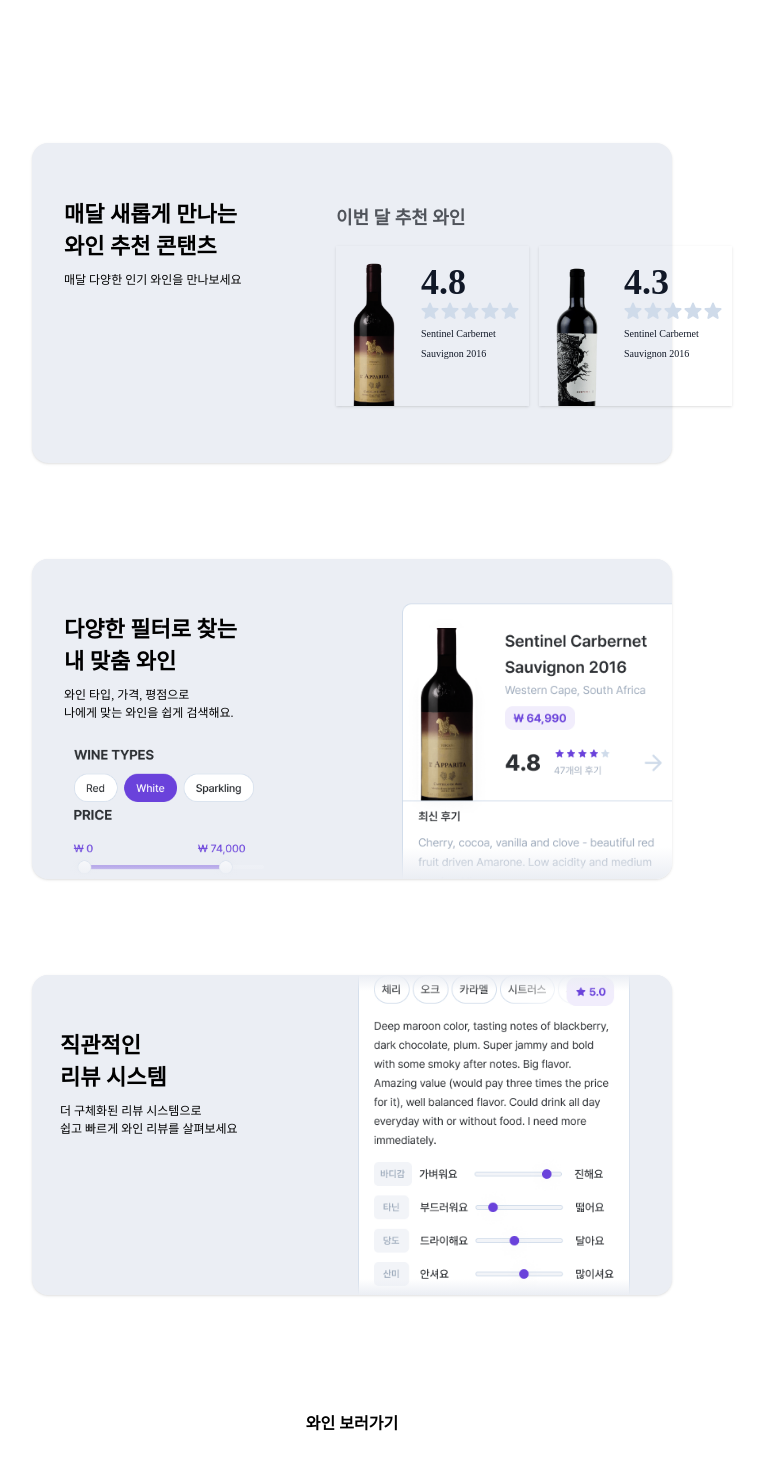
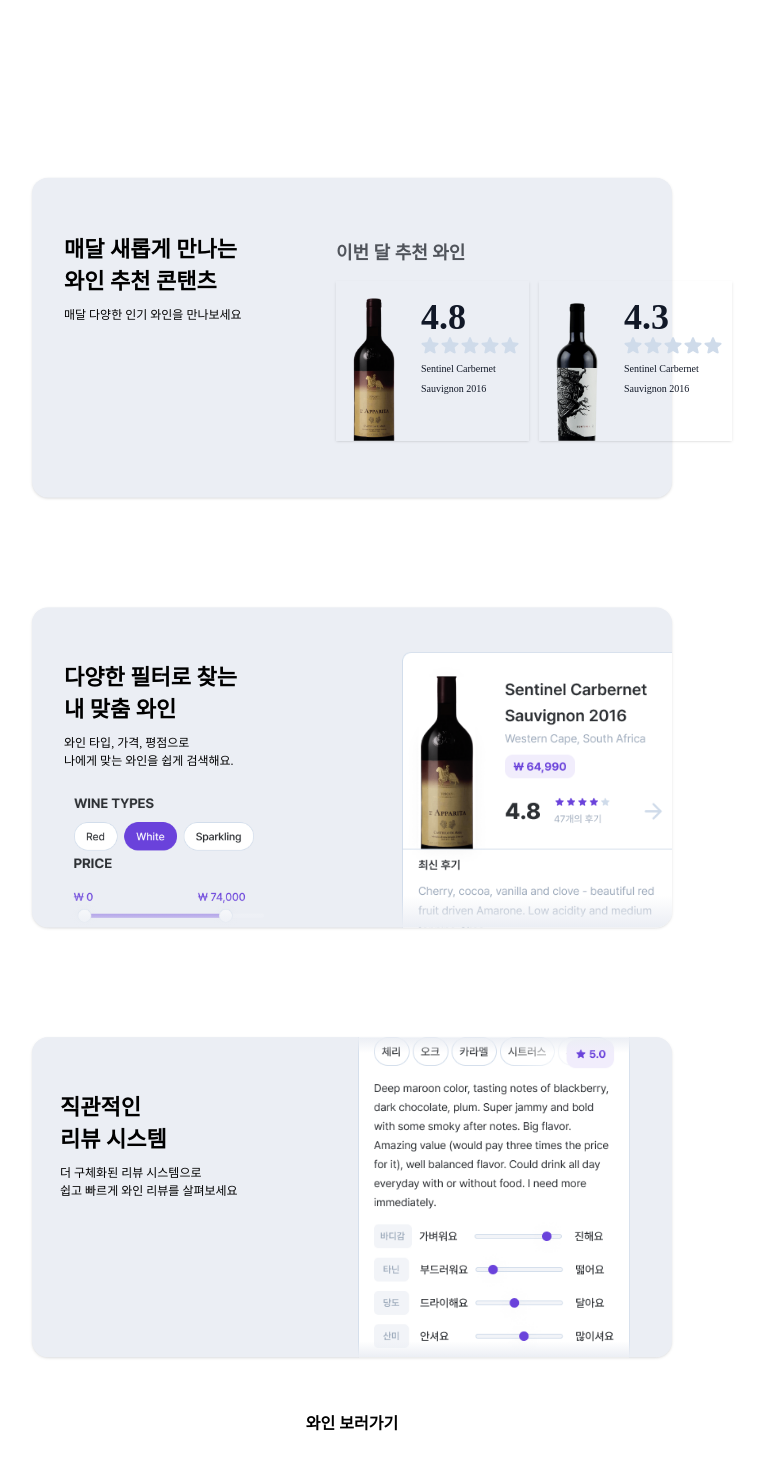
Before and after one commit to summerDev96/WHYNE_FE, a Next.js app: page / in a window 1280 px wide. Shown: the part 742-2212 px from the top of the page, without its empty margins (288-1050 px from the left). Built offline with nearby package versions, Linux system fonts and the light colour scheme; no server answers; a web font is replaced by a local one.

Commit message:
Chore : 테스트코드

```diff
--- a/package.json
+++ b/package.json
@@ -29,6 +29,7 @@
     "clsx": "^2.1.1",
     "embla-carousel-react": "^8.6.0",
     "lucide-react": "^0.525.0",
+    "motion": "^12.23.12",
     "react": "^18",
     "react-dom": "^18",
     "react-hook-form": "^7.59.0",
--- a/src/components/common/winelist/WineListCard.tsx
+++ b/src/components/common/winelist/WineListCard.tsx
@@ -10,11 +10,9 @@ import { useInfiniteScroll } from '@/hooks/useInfiniteScroll';
 import { useWineListQuery } from '@/hooks/useWineListQuery';
 import { cn } from '@/lib/utils';
 
-
 export default function WineListCard() {
   const { data, fetchNextPage, hasNextPage, isFetchingNextPage, isLoading, isError } =
     useWineListQuery();
-
 
   const observerRef = useRef<HTMLDivElement | null>(null);
 
@@ -28,7 +26,6 @@ export default function WineListCard() {
 
   if (isLoading) return <p>불러오는 중...</p>;
   if (isError || !data) return <p>와인 데이터를 불러올 수 없습니다.</p>;
-
 
   /* 전체 와인 리스트 조합 */
   const wineList = data.pages.flatMap((page) => page.list);
--- a/src/components/home/ContentSection.tsx
+++ b/src/components/home/ContentSection.tsx
@@ -1,3 +1,8 @@
+'use client';
+
+import { useRef } from 'react';
+
+import { motion, useScroll, useTransform } from 'framer-motion';
 import Image from 'next/image';
 
 import AverageStar from '@/components/wineDetail/AverageStar';
@@ -5,12 +10,41 @@ import AverageStar from '@/components/wineDetail/AverageStar';
 import { ImageCard } from '../common/card/ImageCard';
 
 export const ContentSection = () => {
+  // 첫 번째 카드 애니메이션
+  const ref1 = useRef(null);
+  const { scrollYProgress: scroll1 } = useScroll({
+    target: ref1,
+    offset: ['start end', 'center start'],
+  });
+  const y1 = useTransform(scroll1, [0, 1], [80, 0]);
+
+  // 두 번째 카드 애니메이션
+  const ref2 = useRef(null);
+  const { scrollYProgress: scroll2 } = useScroll({
+    target: ref2,
+    offset: ['start end', 'center start'],
+  });
+  const y2 = useTransform(scroll2, [0, 1], [80, 0]);
+
+  // 세 번째 카드 애니메이션
+  const ref3 = useRef(null);
+  const { scrollYProgress: scroll3 } = useScroll({
+    target: ref3,
+    offset: ['start end', 'center start'],
+  });
+  const y3 = useTransform(scroll3, [0, 1], [80, 0]);
+
   return (
-    <div className='mx-auto max-w-[640px]  min-w-[343px] mt-12 md:mt-[80px] xl:mt-[160px]'>
-      <div className='relative bg-[#EBEEF4] h-[424px] md:h-[320px] mb-[48px] md:mb-[96px] rounded-2xl mx-auto max-w-[500px] md:max-w-[640px] shadow'>
-        <div className='relative  max-w-[500px] md:max-w-[640px] mx-auto'>
+    <div className='mx-auto max-w-[640px] min-w-[343px] mt-12 md:mt-[80px] xl:mt-[160px]'>
+      {/* 카드 1 */}
+      <motion.div
+        ref={ref1}
+        style={{ y: y1 }}
+        className='relative bg-[#EBEEF4] h-[424px] md:h-[320px] mb-[48px] md:mb-[96px] rounded-2xl mx-auto max-w-[500px] md:max-w-[640px] shadow'
+      >
+        <div className='relative max-w-[500px] md:max-w-[640px] mx-auto'>
           <div className='absolute top-[24px] md:top-[56px] left-[24px] md:left-[32px]'>
-            <span className='custom-text-2lg-bold md:text-[22px] md:leading-8 md:font-bold block  mb-[8px]'>
+            <span className='custom-text-2lg-bold md:text-[22px] md:leading-8 md:font-bold block mb-[8px]'>
               매달 새롭게 만나는 <br />
               와인 추천 콘탠츠
             </span>
@@ -18,16 +52,17 @@ export const ContentSection = () => {
               매달 다양한 인기 와인을 만나보세요
             </p>
           </div>
-          <div className='absolute w-[290px] md:w-[356px] h-[241px] md:h-[277px] right-0 bottom-[24px] md:bottom-0 bg-gray-100 rounded-2xl overflow-hidden  md:overflow-visible top-[160px] md:top-[42px]'>
+
+          <div className='absolute w-[290px] md:w-[356px] h-[241px] md:h-[277px] right-0 bottom-[24px] md:bottom-0 bg-gray-100 rounded-2xl overflow-hidden md:overflow-visible top-[160px] md:top-[42px]'>
             <span className='absolute text-[#7E7E7E] md:text-[#50545B] md:font-bold custom-text-lg-bold md:custom-text-2lg-bold left-5 top-5'>
               이번 달 추천 와인
             </span>
-            <div className='flex gap-2.5 ml-5 mt-[61px] '>
+            <div className='flex gap-2.5 ml-5 mt-[61px]'>
               <div className='w-[193px] flex-shrink-0'>
                 <ImageCard
                   className='bg-white h-[160px] rounded-lg border-none overflow-hidden shadow'
                   imageSrc='/assets/lendingwine4.png'
-                  imageClassName='h-[165px] w-[44px] object-contain '
+                  imageClassName='h-[165px] w-[44px] object-contain'
                 >
                   <div className='flex flex-col ml-[9px] w-[80px]'>
                     <span className='font-extrabold text-4xl text-gray-800'>4.8</span>
@@ -40,7 +75,7 @@ export const ContentSection = () => {
                 <ImageCard
                   className='bg-white h-[160px] rounded-lg border-none overflow-hidden shadow'
                   imageSrc='/assets/lendingwine3.png'
-                  imageClassName='h-[165px] w-[44px] object-contain '
+                  imageClassName='h-[165px] w-[44px] object-contain'
                 >
                   <div className='flex flex-col ml-[9px] w-[80px]'>
                     <span className='font-extrabold text-4xl text-gray-800'>4.3</span>
@@ -52,9 +87,15 @@ export const ContentSection = () => {
             </div>
           </div>
         </div>
-      </div>
-      <div className='relative bg-[#EBEEF4] h-[424px] md:h-[320px] mb-[48px] md:mb-[96px] rounded-2xl mx-auto max-w-[500px] overflow-hidden md:max-w-[640px] shadow'>
-        <div className='relative  max-w-[500px] md:max-w-[640px] mx-auto'>
+      </motion.div>
+
+      {/* 카드 2 */}
+      <motion.div
+        ref={ref2}
+        style={{ y: y2 }}
+        className='relative bg-[#EBEEF4] h-[424px] md:h-[320px] mb-[48px] md:mb-[96px] rounded-2xl mx-auto max-w-[500px] overflow-hidden md:max-w-[640px] shadow'
+      >
+        <div className='relative max-w-[500px] md:max-w-[640px] mx-auto'>
           <div className='absolute top-[24px] md:top-[55px] left-[24px] md:left-[32px]'>
             <span className='custom-text-2lg-bold md:text-[22px] md:leading-8 md:font-bold block mb-2'>
               다양한 필터로 찾는
@@ -86,9 +127,15 @@ export const ContentSection = () => {
               'linear-gradient(to top, #EBEEF4 0%, transparent 10%, transparent 90%, #EBEEF4 100%)',
           }}
         />
-      </div>
-      <div className='relative bg-[#EBEEF4] h-[424px] md:h-[320px] mb-[64px] md:mb-[80px] xl:mb-[104px] rounded-2xl mx-auto max-w-[500px] overflow-hidden md:max-w-[640px] shadow'>
-        <div className='relative  max-w-[500px] md:max-w-[640px] mx-auto'>
+      </motion.div>
+
+      {/* 카드 3 */}
+      <motion.div
+        ref={ref3}
+        style={{ y: y3 }}
+        className='relative bg-[#EBEEF4] h-[424px] md:h-[320px] mb-[64px] md:mb-[80px] xl:mb-[104px] rounded-2xl mx-auto max-w-[500px] overflow-hidden md:max-w-[640px] shadow'
+      >
+        <div className='relative max-w-[500px] md:max-w-[640px] mx-auto'>
           <div className='absolute top-[24px] md:top-[55px] left-[24px] md:left-[28px]'>
             <span className='custom-text-2lg-bold md:text-[22px] md:leading-8 md:font-bold block mb-2'>
               직관적인
@@ -116,7 +163,7 @@ export const ContentSection = () => {
               'linear-gradient(to top, #EBEEF4 0%, transparent 5%, transparent 95%, #EBEEF4 100%)',
           }}
         />
-      </div>
+      </motion.div>
     </div>
   );
 };
```
Also changed, not shown: 1 other file (tests, documents, lock files or other folders).
